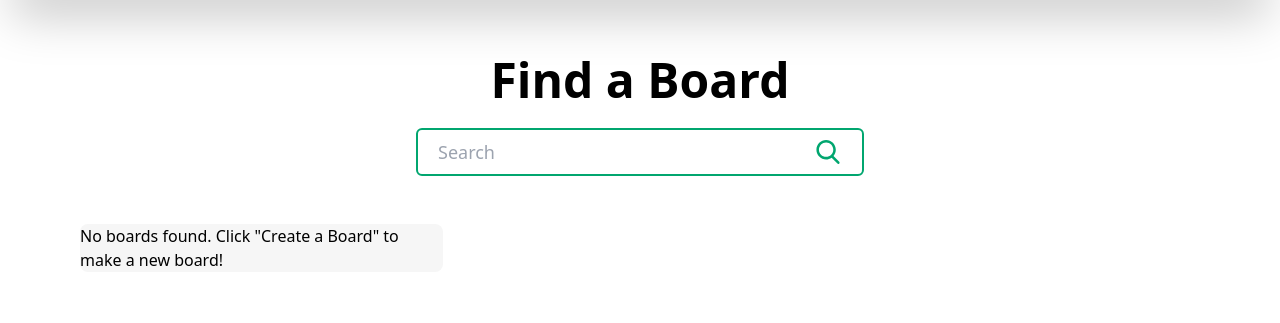
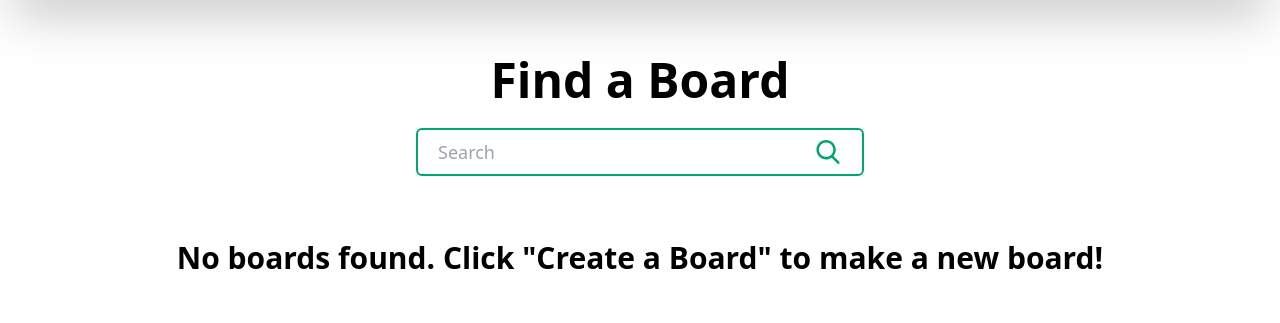
Before and after one commit to Andistar12/cis422-proj-2, a Flask app: page /findboard.html in a window 1280 px wide. Shown: the part 64-387 px from the top of the page. Run offline with Flask 2, Linux system fonts and the light colour scheme; a user stored in the database is signed in; data that the repository does not hold is empty.

Commit message:
fix findboard no boards style

```diff
--- a/static/js/findboard.js
+++ b/static/js/findboard.js
@@ -4,6 +4,7 @@ $(document).ready(function () {
         let offset = 0;
 
         // Find parent section and template child to clone
+        let header = document.querySelector("#findboard_header");
         let sec = document.querySelector("#findboard_section");
         let template = document.querySelector("#findboard_template");
 
@@ -12,7 +13,7 @@ $(document).ready(function () {
             if (offset === 0) sec.innerHTML = "";
             if (data.length <= 0) {
                 // No boards
-                sec.appendChild(document.querySelector("#findboard_noboards").content.cloneNode(true));
+                header.appendChild(document.querySelector("#findboard_noboards").content.cloneNode(true));
             } else {
                 data.forEach(function(board) {
 
--- a/templates/findboard.html
+++ b/templates/findboard.html
@@ -6,7 +6,7 @@
 
 <!-- list boards here in somesort of grid-->
 
-<section class="max-w-6xl mx-auto px-4 sm:px-6 lg:px-4 py-12">
+<section class="max-w-6xl mx-auto px-4 sm:px-6 lg:px-4 py-12" id="findboard_header">
     <div class="text-center pb-12 pt-2 relative">
         <h1 class="font-bold text-3xl md:text-4xl lg:text-5xl font-heading">
             Find a Board
@@ -40,8 +40,8 @@
 
 <!-- Define the template for having no boards -->
 <template id="findboard_noboards">
-    <div class="w-full max-w-md bg-nav_grey rounded-lg justify-center">
-        <p>
+    <div class="pt-4 w-full rounded-lg justify-center">
+        <p class="text-center font-bold text-xl md:text-2xl lg:text-3xl">
             No boards found. Click "Create a Board" to make a new board!
         </p>
     </div>
```
